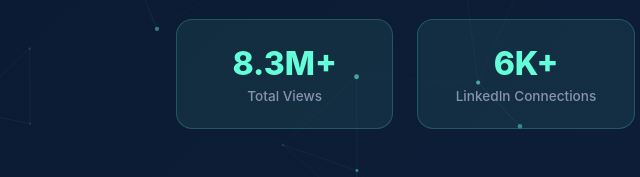
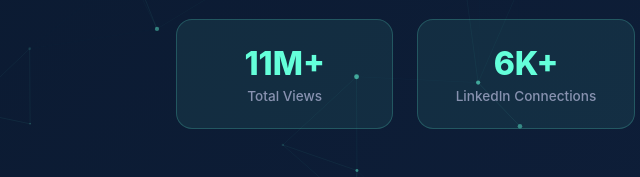
Before and after one commit to NotAyo1234/newayoadesida, a plain HTML site: page index.html in a window 1280 px wide. Shown: the part 440-617 px from the top of the page, 114-754 px from the left. Drawn offline with Linux system fonts and the light colour scheme.

Commit message:
changed the number of views on my page

```diff
--- a/index.html
+++ b/index.html
@@ -535,7 +535,7 @@
 
         <div class="stats-grid">
             <div class="stat-card">
-                <div class="stat-number">8.3M+</div>
+                <div class="stat-number">11M+</div>
                 <div class="stat-label">Total Views</div>
             </div>
             <div class="stat-card">
```
